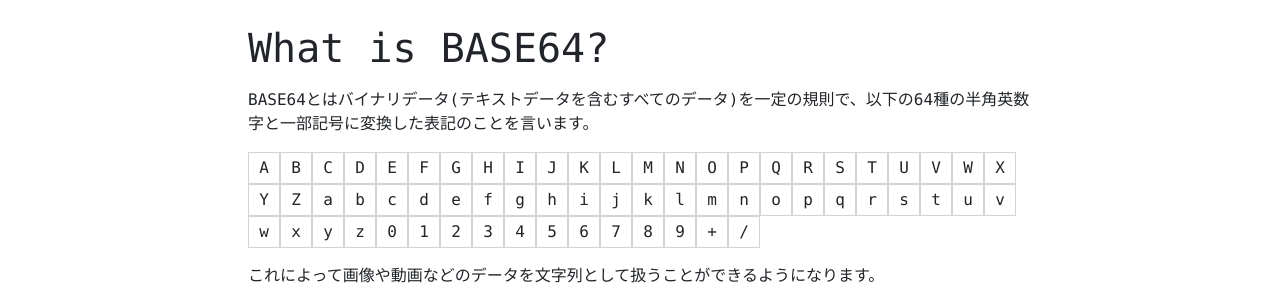
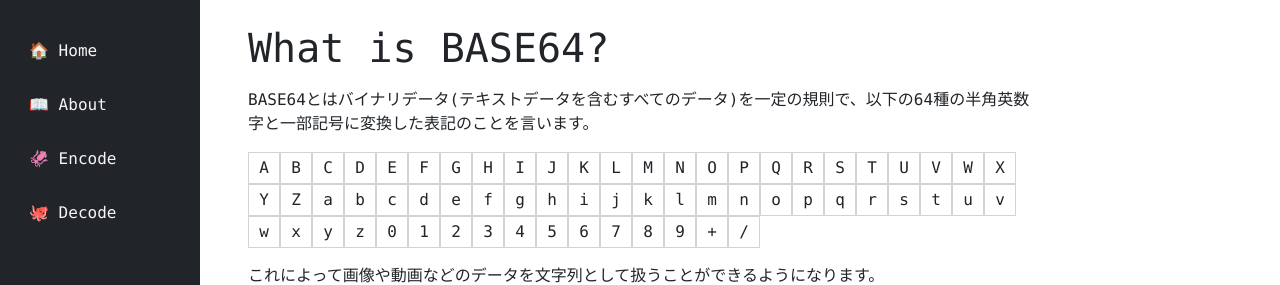
Before and after one commit to osawa-koki/simple-base64, a Next.js app: page /about in a window 1280 px wide. Shown: the top 285 px of the page. Built offline with nearby package versions, Linux system fonts and the light colour scheme.

Commit message:
ファイル名変えた。

```diff
--- /dev/null
+++ b/components/Menu.tsx
@@ -0,0 +1,42 @@
+import Link from "next/link";
+import { useEffect, useState } from "react";
+import pages from "../pages";
+import { Button } from "react-bootstrap";
+import { BsGearFill } from "react-icons/bs";
+import setting from "../setting";
+
+function Menu() {
+
+  const [current_page, setCurrentPage] = useState<string | null>(null);
+  const [menu_open, setMenuOpen] = useState<boolean>(false);
+
+  useEffect(() => {
+    setCurrentPage(window.location.pathname);
+  }, []);
+
+  const PageChanged = () => {
+    setCurrentPage(window.location.pathname);
+  };
+
+  return (
+    <>
+      <div id="Menu" className={menu_open ? 'on' : ''}>
+      {
+        pages.map((page, index: number) => {
+          return (
+            <Link key={index} href={page.path} className={`btn ${current_page === `${setting.basePath}${page.path}` ? 'btn-primary' : ''}`} onClick={PageChanged}>
+              {page.emoji}&nbsp;{page.name}
+            </Link>
+          )
+        })
+      }
+      </div>
+      <div id="ToMenu">
+        <Button id="Closer" variant="primary" className={`btn-close btn-close-white ${menu_open ? 'on' : ''}`} onClick={() => {setMenuOpen(false)}}></Button>
+        <BsGearFill id="Opener" className={menu_open ? 'off' : ''} onClick={() => {setMenuOpen(true)}}></BsGearFill>
+      </div>
+    </>
+  );
+};
+
+export default Menu;
```
